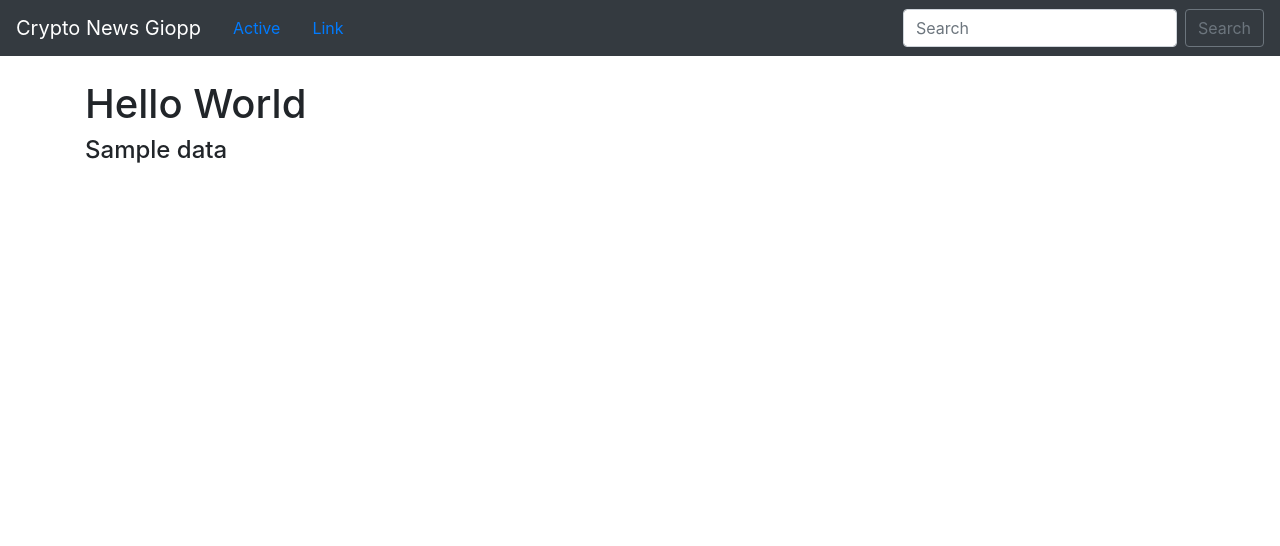
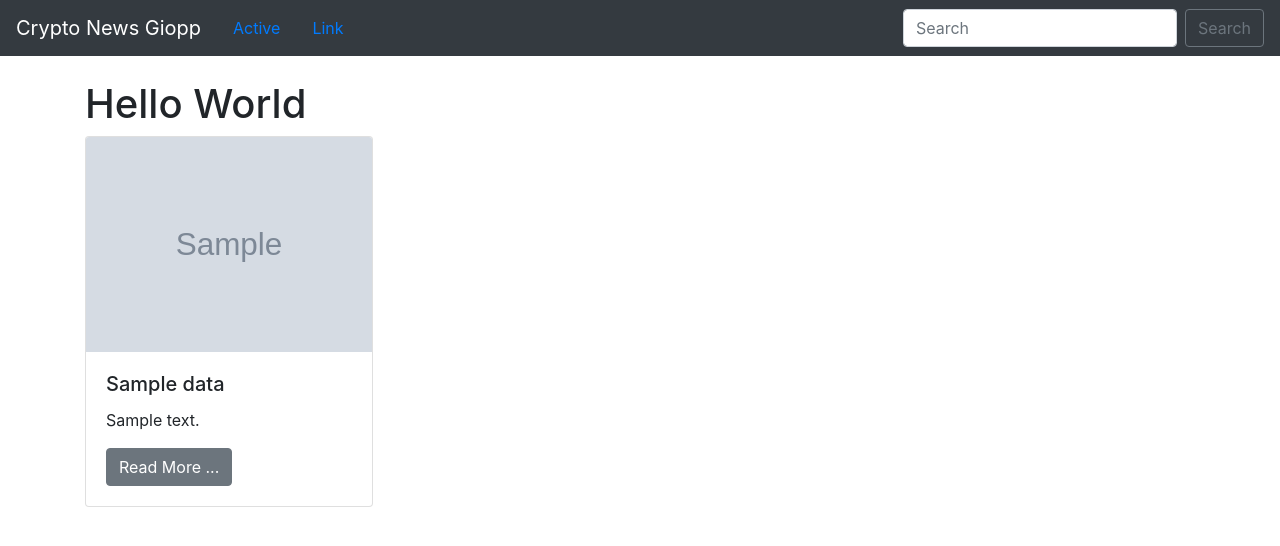
Before and after one commit to fgiopp/CryptoNewsBasicWebSite, a Django app: template mysite/crypto/templates/home.html in a window 1280 px wide. Shown: the top 546 px of the page. Run offline with Django 3.2, Linux system fonts and the light colour scheme; the template is opened without the code that fills it: most values are stand-ins (such as "Sample title", 1, 10 or a date in 2020); grey boxes marked "Sample" are stand-in pictures; some libraries are stand-ins or nearby versions.

Commit message:
Added cards instead of list on the homepage

```diff
--- a/mysite/crypto/templates/home.html
+++ b/mysite/crypto/templates/home.html
@@ -2,7 +2,21 @@
 
 
 {% block content %}
-	<h1> Hello World <h1>
+	<h1> Hello World </h1>
 
-	<h4>{{ api.Data}}<h4>
+	<div class="container">
+		<div class="row">
+		{% for x in api.Data %}
+			<div class="card" style="width: 18rem;">
+			  <img src="{{x.imageurl}}" class="card-img-top" alt="{{x.source}}">
+			  <div class="card-body">
+			    <h5 class="card-title">{{x.title}}</h5>
+			    <p class="card-text">{{x.body}}</p>
+			    <a href="{{x.url}}" class="btn btn-secondary">Read More ...</a>
+			  </div>
+			</div>
+		{% endfor %}
+		</div>
+	</div>
+
 {% endblock %}
```
